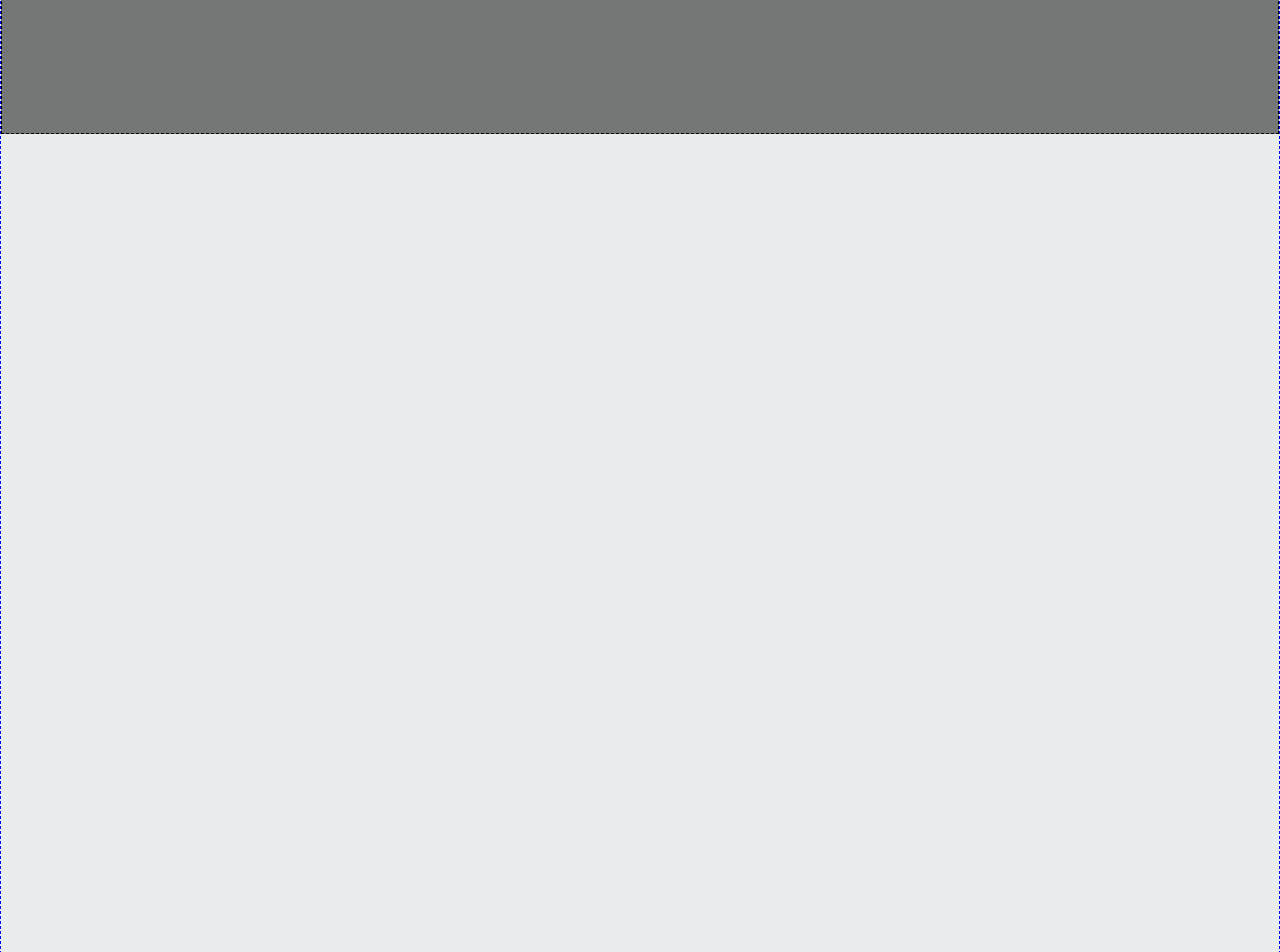
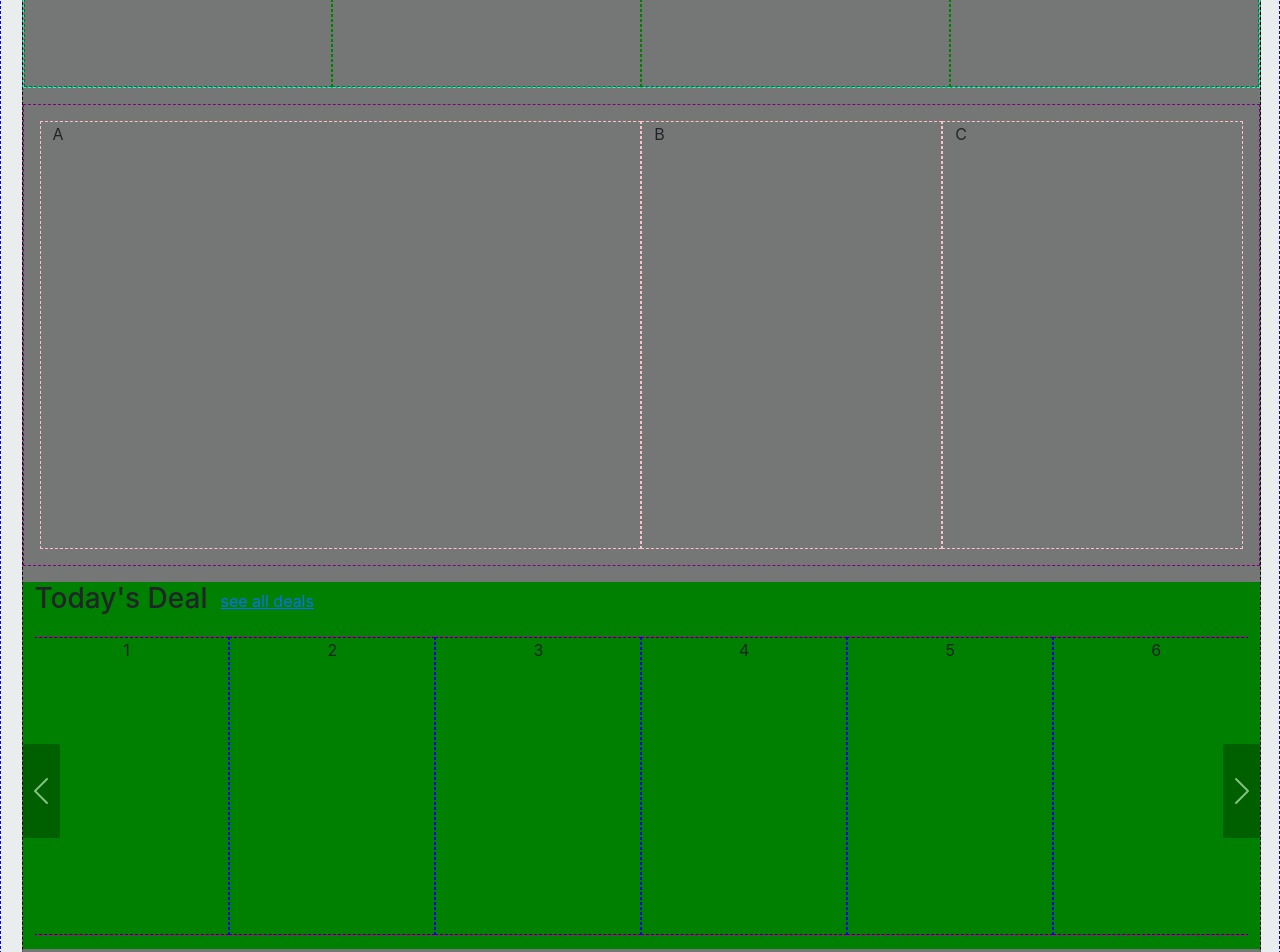
Before and after one commit to mubashar2020aziz/new-amazon-app, a React (Create React App) app in the folder amazon/: page / in a window 1280 px wide. Shown: the part 740-1692 px from the top of the page. Built offline with nearby package versions, Linux system fonts and the light colour scheme; the HTML template or start-up script is replaced by a standard one.

Commit message:
amazon making structure

```diff
--- a/amazon/src/App.css
+++ b/amazon/src/App.css
@@ -1,3 +1,7 @@
+* {
+  margin: 0;
+  padding: 0;
+}
 header {
   /* height: 99px; */
   border: 1px red dashed;
@@ -16,17 +20,52 @@ header {
   border: 1px dashed blue;
   background: #eaeded;
 }
-.m_main1 {
+.m_main_top {
   height: 600px;
   border: 1px dashed green;
 }
-.m_main2 {
-  height: 422px;
+.m_main_bottom {
+  height: 4517px;
   border: 1px dashed #000;
   background-color: rgba(0, 0, 0, 0.5);
   z-index: 1;
-  margin-top: -250px;
+  margin-top: -300px;
+  width: 97%;
+  margin-left: 20.5px;
 }
+.m_main_bottom_1 {
+  border: 1px dashed cyan;
+}
+.m_main_bottom_1 > div {
+  height: 423px;
+  border: 1px dashed green;
+}
+.m_main_bottom_2 {
+  border: 1px dashed purple;
+}
+.m_main_bottom_2 > div {
+  height: 428px;
+  border: 1px dashed pink;
+}
+.m_main_bottom_3 {
+  height: 367px;
+  background-color: green;
+}
+.imgCont {
+  height: 300px;
+  border: 1px dashed red;
+}
+.imgCont > div {
+  border: 1px dashed blue;
+}
+#carouselExampleControls2 .m_cc {
+  background: rgba(0, 0, 0, 0.5);
+  width: 3%;
+  height: 30%;
+  top: 108px;
+  border-radius: 2px;
+}
+
 footer {
   height: 227px;
   border: 1px dashed green;
--- a/amazon/src/App.js
+++ b/amazon/src/App.js
@@ -9,7 +9,7 @@ function App() {
         <div className="a_header_bottom"></div>
       </header>
       <div className="m_main position-relative">
-        <div className="m_main1">
+        <div className="m_main_top">
           <div
             id="carouselExampleControls"
             class="carousel slide"
@@ -56,7 +56,89 @@ function App() {
           </div>
         </div>
         {/* main2 */}
-        <div className="m_main2 w-100 position-absolute "></div>
+        <div className=" m_main_bottom position-absolute ">
+          <div className="m_main_bottom_1 row m-0 ">
+            <div className="col">A</div>
+            <div className="col">B</div>
+            <div className="col">C</div>
+            <div className="col">D</div>
+          </div>
+          <div className="m_main_bottom_2 row m-0 my-3 p-3">
+            <div className="col-6">A</div>
+            <div className="col-3">B</div>
+            <div className="col-3">C</div>
+          </div>
+          <div className="m_main_bottom_3 row m-0 my-3">
+            <div className="">
+              <h3 className="float-start">Today's Deal</h3>
+              <button type="button" className=" float-start btn btn-link">
+                see all deals
+              </button>
+            </div>
+            <div
+              id="carouselExampleControls2"
+              className="carousel slide"
+              data-bs-ride="carousel"
+            >
+              <div className="carousel-inner text-center">
+                <div className="carousel-item active">
+                  <div className="imgCont row">
+                    <div className="col">1</div>
+                    <div className="col">2</div>
+                    <div className="col">3</div>
+                    <div className="col">4</div>
+                    <div className="col">5</div>
+                    <div className="col">6</div>
+                  </div>
+                </div>
+                <div className="carousel-item">
+                  <div className="imgCont row">
+                    <div className="col">7</div>
+                    <div className="col">8</div>
+                    <div className="col">9</div>
+                    <div className="col">10</div>
+                    <div className="col">11</div>
+                    <div className="col">12</div>
+                  </div>
+                </div>
+                <div className="carousel-item">
+                  <div className="imgCont row">
+                    <div className="col">13</div>
+                    <div className="col">14</div>
+                    <div className="col">15</div>
+                    <div className="col">16</div>
+                    <div className="col">17</div>
+                    <div className="col">18</div>
+                  </div>
+                </div>
+              </div>
+              <button
+                className="m_cc carousel-control-prev"
+                type="button"
+                data-bs-target="#carouselExampleControls2"
+                data-bs-slide="prev"
+              >
+                <span
+                  className="carousel-control-prev-icon "
+                  aria-hidden="true"
+                ></span>
+                <span className="visually-hidden">Previous</span>
+              </button>
+              <button
+                className="m_cc carousel-control-next"
+                type="button"
+                data-bs-target="#carouselExampleControls2"
+                data-bs-slide="next"
+              >
+                <span
+                  className="carousel-control-next-icon "
+                  aria-hidden="true"
+                ></span>
+                <span className="visually-hidden">Next</span>
+              </button>
+            </div>
+          </div>
+        </div>
       </div>
       <footer></footer>
     </>
```
